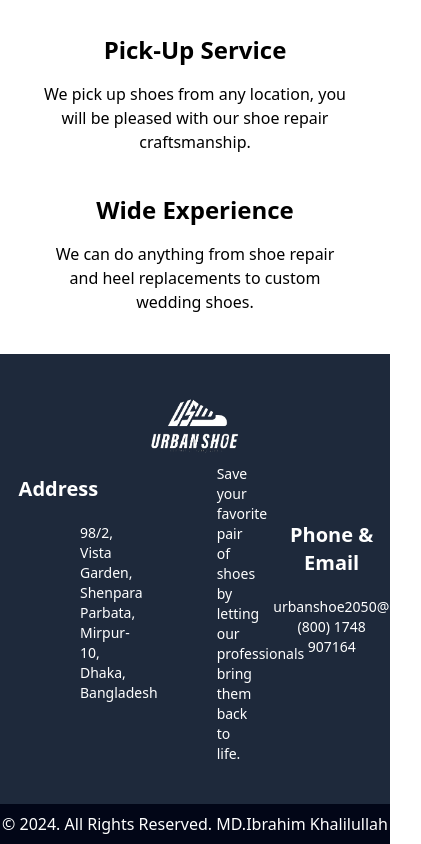
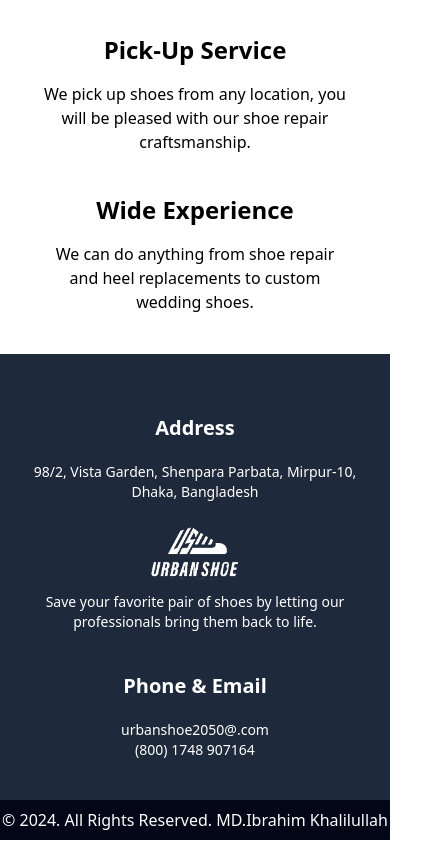
Before and after one commit to ibrahim2337/urban-shoe, a React (Vite) app: page / in a window 390 px wide. Shown: the part 10364-11208 px from the top of the page, 421 px wide, since content can reach past the window. Built offline with nearby package versions, Linux system fonts and the light colour scheme.

Commit message:
project update

```diff
--- a/src/component/Footer/Footer.jsx
+++ b/src/component/Footer/Footer.jsx
@@ -3,10 +3,10 @@ import logo from "../../assets/logo/Screenshot_2024-05-27_212117-removebg-previe
 const Footer = () => {
   return (
     <div>
-      <div className="grid grid-cols-3 justify-center items-center gap-5 py-10 bg-slate-800 text-center">
+      <div className="grid lg:grid-cols-3 justify-center items-center gap-5 py-10 bg-slate-800 text-center">
         <div className="text-white">
           <h1 className=" text-xl font-bold mt-5">Address</h1>
-          <p className="pt-5 text-sm px-20">
+          <p className="pt-5 text-sm lg:px-20 px-5">
             98/2, Vista Garden, Shenpara Parbata, Mirpur-10, Dhaka, Bangladesh
           </p>
         </div>
@@ -15,7 +15,7 @@ const Footer = () => {
           <img className="w-[100px] items-center" src={logo} alt="" />
           </div>
 
-          <p className="pt-1 text-sm px-20">
+          <p className="pt-1 text-sm lg:px-20 px-5">
             Save your favorite pair of shoes by letting our professionals bring
             them back to life.
           </p>
```
